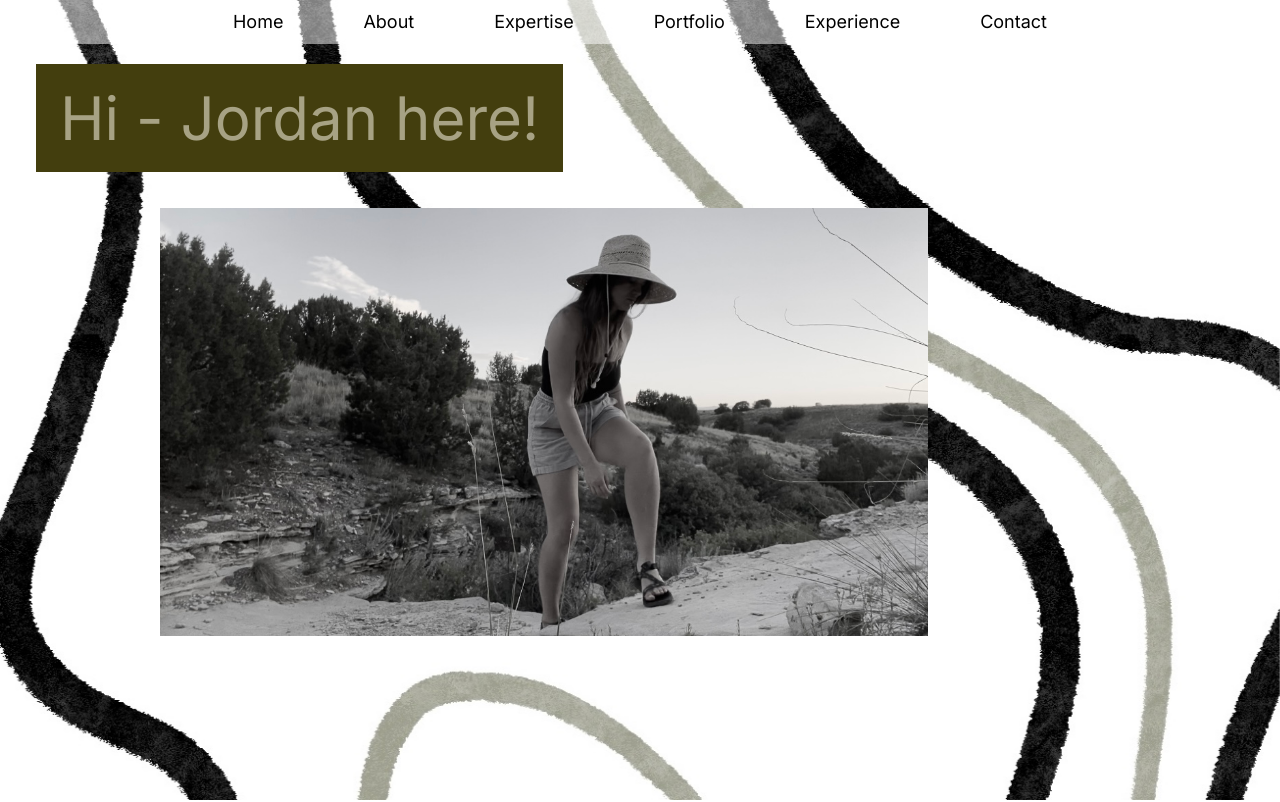
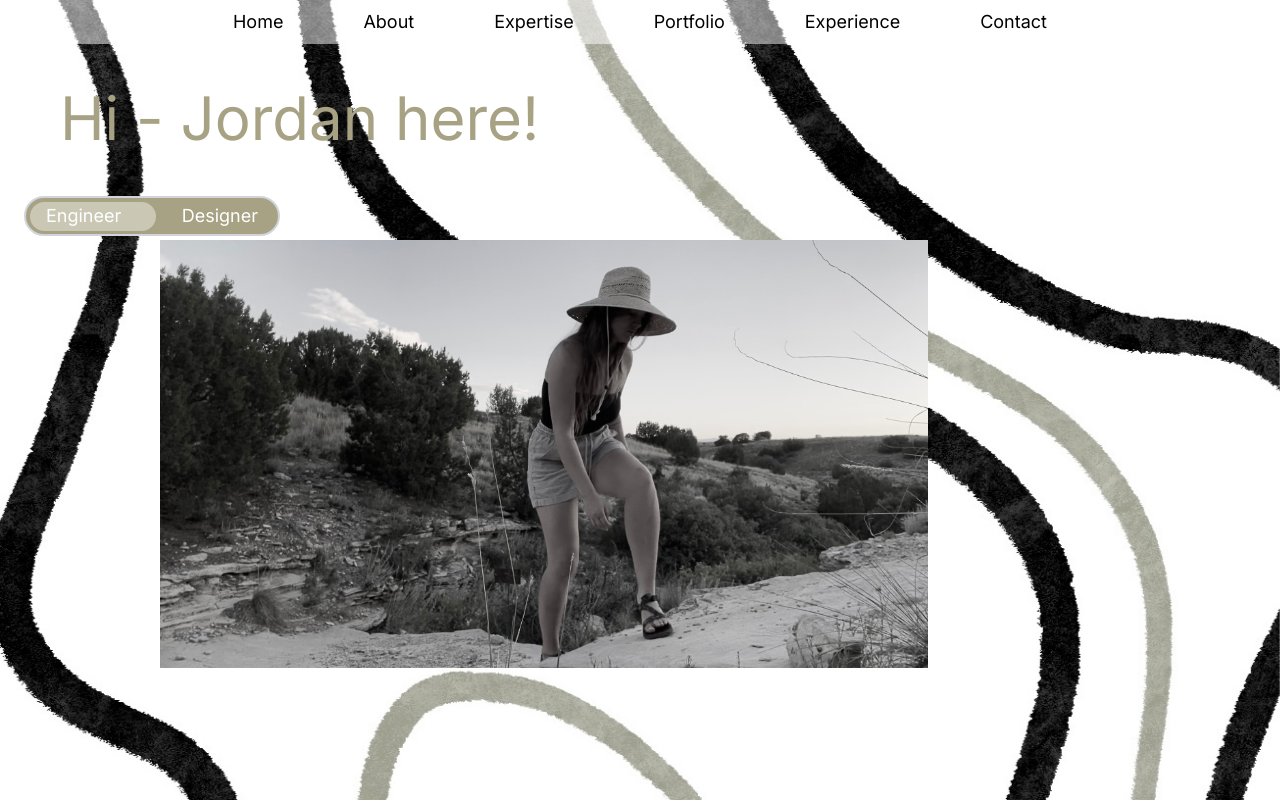
Before and after one commit to JordanTaylorJ/portfolio, a Next.js app: page / in a window 1280 px wide. Shown: the top 802 px of the page. Built offline with nearby package versions, Linux system fonts and the light colour scheme.

Commit message:
add toggle to home, add background effect on scroll to about

```diff
--- a/package.json
+++ b/package.json
@@ -15,6 +15,7 @@
     "postcss": "8.4.27",
     "react": "18.2.0",
     "react-dom": "18.2.0",
+    "react-intersection-observer": "^9.16.0",
     "tailwindcss": "3.3.3"
   }
 }
--- a/src/app/components/about.jsx
+++ b/src/app/components/about.jsx
@@ -1,7 +1,14 @@
+'use client'
+import { useInView } from "react-intersection-observer";
 
 export default function About() {
+
+    const { ref: aboutRef, inView: aboutIsVisible, entry } = useInView();
+
+
+
     return(
-    <main id='About' className="grid min-h-screen md:mt-20 p-6 md:p-24 gap-12 lg:gap-24 md:grid-cols-3 items-center" >
+    <main id='About' ref={aboutRef} style={aboutIsVisible ? styles.visible : styles.notVisible} threshold={0.8} className="grid min-h-screen md:mt-20 p-6 md:p-24 gap-12 lg:gap-24 md:grid-cols-3 items-center " >
         <div className='md:col-span-2 bg-sage px-10 py-16 self-center' >
             <h1 className='text-2xl md:text-4xl pb-10 text-brown font-semibold' >MEET JORDAN</h1>
             <br></br>
@@ -17,3 +24,14 @@ export default function About() {
     </main>
     )
 }
+
+const styles = {
+    visible: {
+        background: 'white',
+        transition: 'background 1s ease-in-out',
+
+    },
+    notVisible:{
+        background: 'url(/bg.jpg) no-repeat center center'
+    },
+}
--- a/src/app/components/main.jsx
+++ b/src/app/components/main.jsx
@@ -1,14 +1,26 @@
 const Main = () => {
+
 
     return(
         <main id='Home' className="min-h-screen">
         <div className=''>
-            <p className="mt-16 ml-9 p-6 text-4xl sm:text-6xl text-sage bg-brown inline-block">
+            <p className="mt-16 ml-9 p-6 text-4xl sm:text-6xl text-sage inline-block text-shadow-lg">
             Hi - Jordan here!
             </p>
+
+            <div className="m-6">
+            <label className="flex items-center justify-between bg-sage cursor-pointer relative w-64 h-10 rounded-full border-2 border-solid border-gray-300">
+                <text className="p-5 text-lg text-white">Engineer </text>
+                <text className="p-5 text-lg text-white"> Designer</text>
+                <input type="checkbox" id='check' className="sr-only peer"/>
+                <span className="w-1/2 h-4/5 bg-white opacity-40 absolute rounded-full left-1 top-1 peer-checked:bg-brown peer-checked:left-32 transition-all duration-500">
+                </span>
+            </label>
+            </div>
+
         </div>
         <div className="mt-10 ">
-            <img className='md:absolute top-52 left-40 object-scale-down w-4/5 md:w-3/5'  src='/blkwhi.jpg' alt="walking outside"/>
+            <img className='md:absolute top-60 left-40 object-scale-down w-4/5 md:w-3/5'  src='/blkwhi.jpg' alt="walking outside"/>
         </div>
         </main>
     )
--- a/src/app/layout.js
+++ b/src/app/layout.js
@@ -5,7 +5,7 @@ import Navbar from './components/navbar'
 const inter = Inter({ subsets: ['latin'] })
 
 export const metadata = {
-  title: 'Jordan Joseph',
+  title: 'JordanJoseph',
   description: 'portfolio website',
 }
 
--- a/src/app/page.js
+++ b/src/app/page.js
@@ -5,7 +5,9 @@ import Contact from "./components/contact";
 import Footer from "./components/footer";
 import Navbar from "./components/navbar";
 
+
 export default function Home() {
+
   return (
     <div >
     <Navbar/>
```
Also changed, not shown: 1 other file (tests, documents, lock files or other folders).
